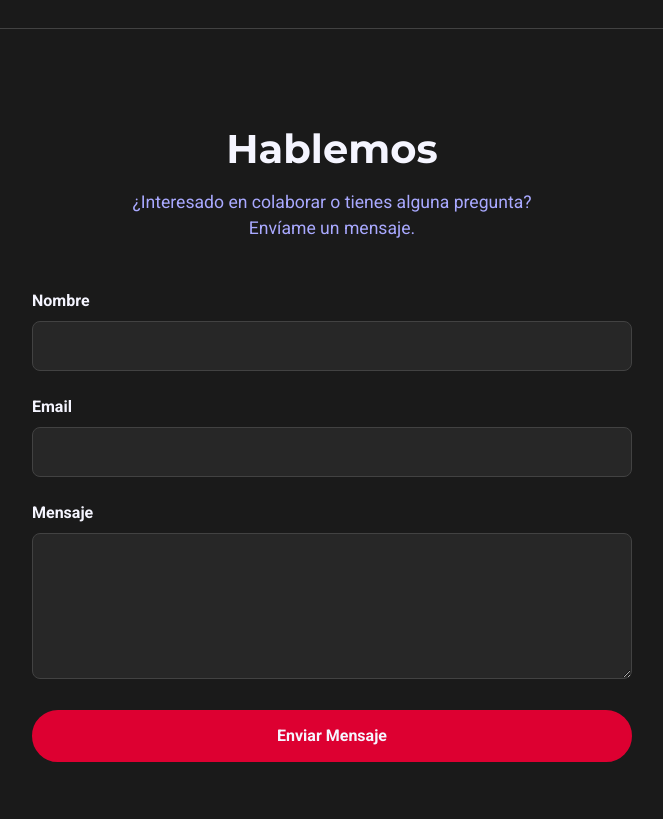
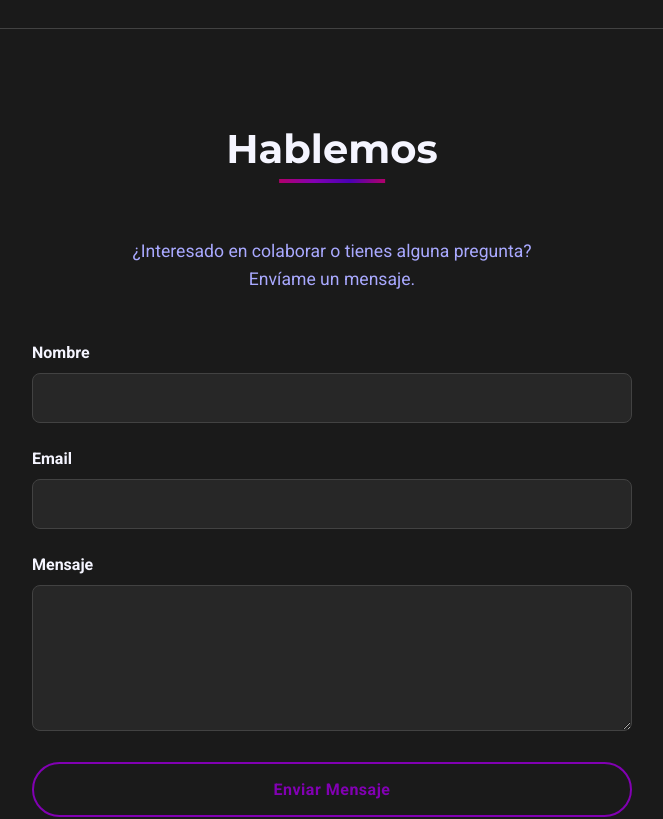
Before and after one commit to lihueleiva/lihueleiva-dev-portfolio, an Angular app: page / in a window 1280 px wide. Shown: the part 4740-5559 px from the top of the page, without its empty margins (308-971 px from the left). Built offline with nearby package versions, Linux system fonts and the light colour scheme.

Commit message:
refactor: contact section

```diff
--- a/src/app/app.ts
+++ b/src/app/app.ts
@@ -5,14 +5,14 @@ import { About } from './components/about/about';
 import { SkillsComponent } from "./components/skills/skills";
 import { ProjectsComponent } from './components/projects/projects';
 import { CertificationsComponent } from './components/certifications/certifications';
-import { Contact } from "./components/contact/contact";
+import { ContactComponent } from "./components/contact/contact";
 import { FooterComponent } from "./components/footer/footer";
 
 
 @Component({
   selector: 'app-root',
   standalone: true,
-  imports: [HeaderComponent, Hero, About, SkillsComponent, ProjectsComponent, CertificationsComponent, Contact, FooterComponent],
+  imports: [HeaderComponent, Hero, About, SkillsComponent, ProjectsComponent, CertificationsComponent, ContactComponent, FooterComponent],
   templateUrl: './app.html',
   styleUrl: './app.scss'
 })
--- a/src/app/components/contact/contact.scss
+++ b/src/app/components/contact/contact.scss
@@ -2,19 +2,33 @@
 @use '../../variables' as styles;
 
 .contact {
-  padding: 6rem 0;
+  padding: 6rem 1.5rem;
   text-align: center;
   border-top: 1px solid styles.$secondary;
 
   &__title {
     font-size: 2.5rem;
-    margin-bottom: 1rem;
+    margin-bottom: 4rem;
+    position: relative;
+    display: inline-block;
+
+    &::after {
+      content: '';
+      position: absolute;
+      bottom: -10px;
+      left: 50%;
+      transform: translateX(-50%);
+      width: 50%;
+      height: 4px;
+      background: linear-gradient(90deg, #b1006a, #8200b3, #4a00b3, #b1006a);
+    }
   }
 
   &__subtitle {
     font-size: 1.1rem;
     color: color.adjust(styles.$light, $lightness: -15%);
     margin-bottom: 3rem;
+    line-height: 1.6;
   }
 
   &__form {
@@ -42,37 +56,60 @@
     border-radius: 8px;
     color: styles.$light;
     font-size: 1rem;
-    transition: border-color 0.3s ease;
+    transition: border-color 0.3s ease, box-shadow 0.3s ease;
 
     &:focus {
       outline: none;
-      border-color: styles.$primary;
+      border-color: #8200b3;
+      box-shadow: 0 0 0 3px rgba(130, 0, 179, 0.25);
     }
   }
 
   textarea {
     resize: vertical;
+    min-height: 120px;
   }
 }
 
 .btn {
-  padding: 0.75rem 2rem;
+  padding: 0.85rem 2rem;
   border-radius: 50px;
   font-weight: 700;
   text-align: center;
-  transition: all 0.3s ease;
-  border: none;
   cursor: pointer;
   display: block;
   width: 100%;
+  font-size: 1rem;
+  letter-spacing: 0.5px;
+  position: relative;
+  overflow: hidden;
+  transition: color 0.4s ease-in-out;
+  z-index: 1;
 
   &--primary {
-    background-color: styles.$primary;
-    color: styles.$light;
-    border: 2px solid styles.$primary;
+    background: transparent;
+    border: 2px solid #8200b3;
+    color: #8200b3;
+
+    &::before {
+      content: '';
+      position: absolute;
+      top: 0;
+      left: 0;
+      width: 100%;
+      height: 100%;
+      background: linear-gradient(90deg, #b1006a, #8200b3, #4a00b3);
+      clip-path: circle(0% at 50% 50%);
+      transition: clip-path 0.5s cubic-bezier(0.7, 0, 0.2, 1);
+      z-index: -1;
+    }
 
     &:hover {
-      background-color: color.adjust(styles.$primary, $lightness: -5%);
+      color: styles.$light;
+
+      &::before {
+        clip-path: circle(75% at 50% 50%);
+      }
     }
   }
 }
--- a/src/app/components/contact/contact.ts
+++ b/src/app/components/contact/contact.ts
@@ -2,10 +2,11 @@ import { Component } from '@angular/core';
 
 @Component({
   selector: 'app-contact',
+  standalone: true,
   imports: [],
   templateUrl: './contact.html',
   styleUrl: './contact.scss'
 })
-export class Contact {
+export class ContactComponent {
 
 }
```
